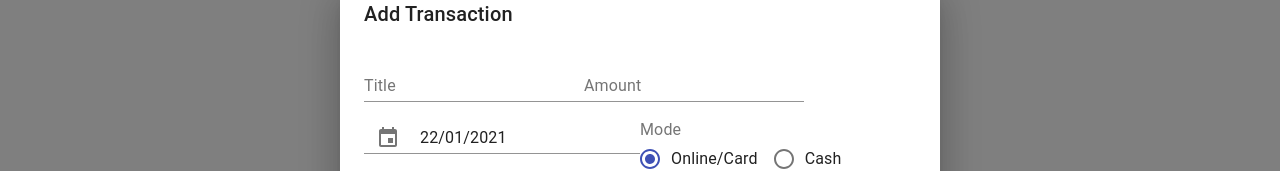
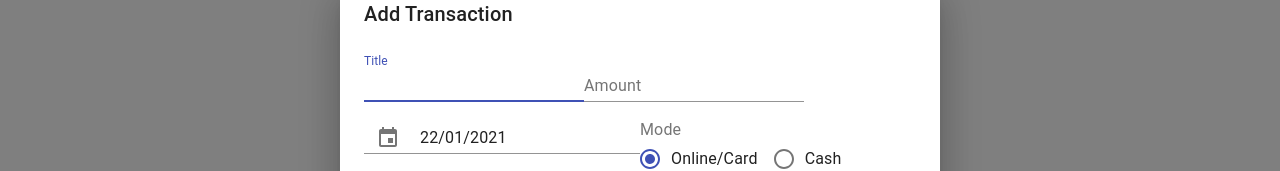
Before and after one commit to ankitt8/moneytracker, a React (Create React App) app: page / in a window 1280 px wide. Both pictures are taken after a click on the icon 1247 px from the left and 155 px from the top of the page. Shown: the part 289-460 px from the top of the page. Built offline with nearby package versions, Linux system fonts and the light colour scheme; no server answers.

Commit message:
Added autofocus - it will help user to directly start typing when add transaction form is opened - similary for edit transaction

```diff
--- a/src/components/QuoteAndAddIcon.jsx
+++ b/src/components/QuoteAndAddIcon.jsx
@@ -102,7 +102,7 @@ export default function QuoteAndAddIcon() {
             dispatch(editCashBalanceAction(-1 * intAmount))
           } else if (mode.toLowerCase() === ONLINE_MODE) {
             dispatch(editBankDebitAction(intAmount));
-            dispatch(editBankBalanceAction(-1*intAmount));
+            dispatch(editBankBalanceAction(-1 * intAmount));
           }
 
           dispatch(updateStatusAction({
@@ -154,7 +154,7 @@ export default function QuoteAndAddIcon() {
           <form className={classes.root} noValidate autoComplete="off">
             <FormControl>
               <InputLabel htmlFor="heading">Title</InputLabel>
-              <Input id="heading" value={heading} onChange={handleheadingChange} />
+              <Input id="heading" value={heading} onChange={handleheadingChange} autoFocus />
             </FormControl>
             <FormControl>
               <InputLabel htmlFor="amount">Amount</InputLabel>
--- a/src/components/TransactionCard.jsx
+++ b/src/components/TransactionCard.jsx
@@ -118,6 +118,7 @@ export default function TransactionCard({
             type="text"
             value={head}
             onChange={(e) => setHead(e.target.value)}
+            autoFocus
           />
           <input
             className="edit-field-input edit-field-input-amt"
```
